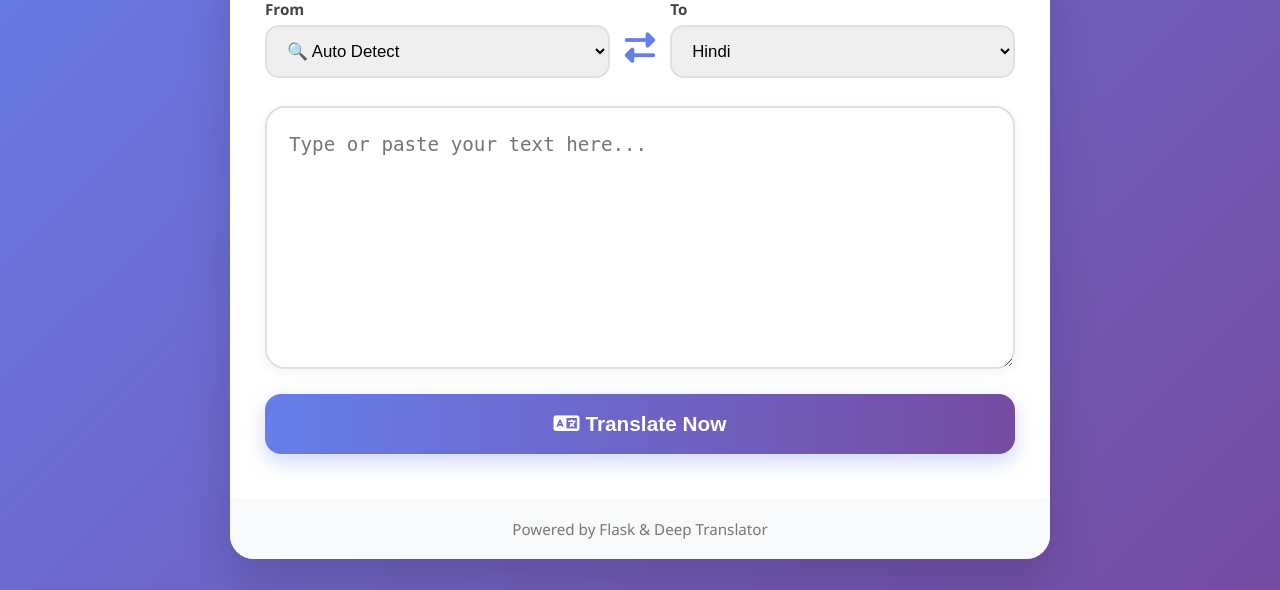
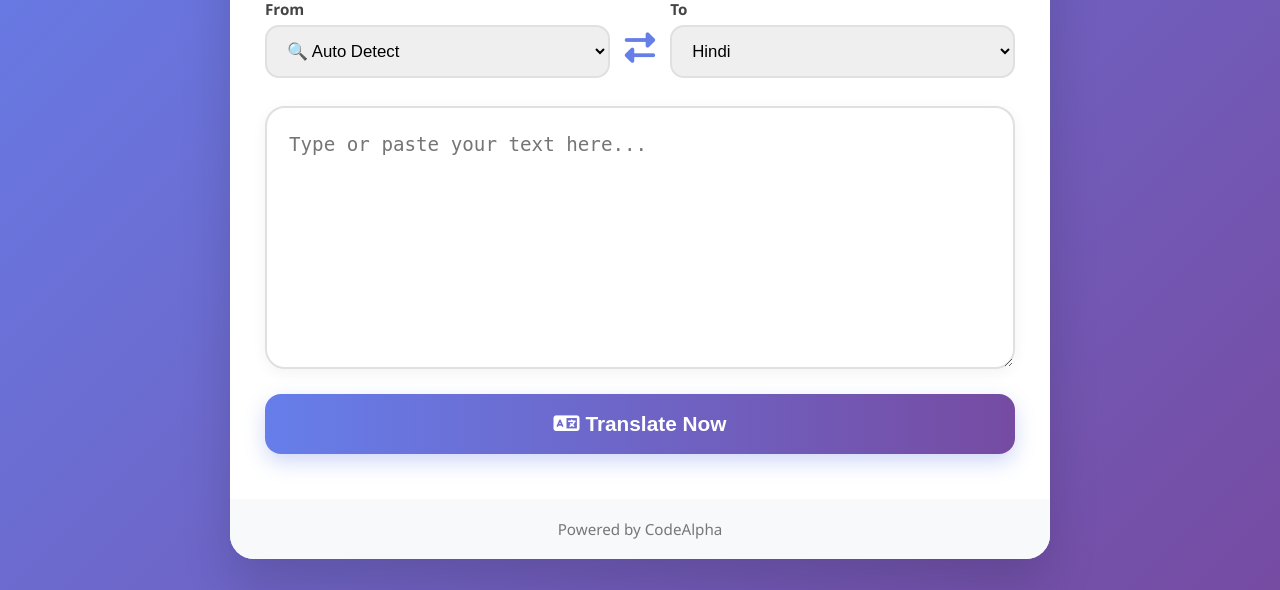
Before and after one commit to khushboosubhashree123-web/CodeAlpha_tasks, a Flask app: page / in a window 1280 px wide. Shown: the part 210-800 px from the top of the page. Run offline with Flask 3, Linux system fonts and the light colour scheme.

Commit message:
footer changed

```diff
--- a/TRANSLATION TOOL/templates/index.html
+++ b/TRANSLATION TOOL/templates/index.html
@@ -82,7 +82,7 @@
         </div>
 
         <footer>
-            Powered by Flask & Deep Translator
+            Powered by CodeAlpha
         </footer>
     </div>
 
```
